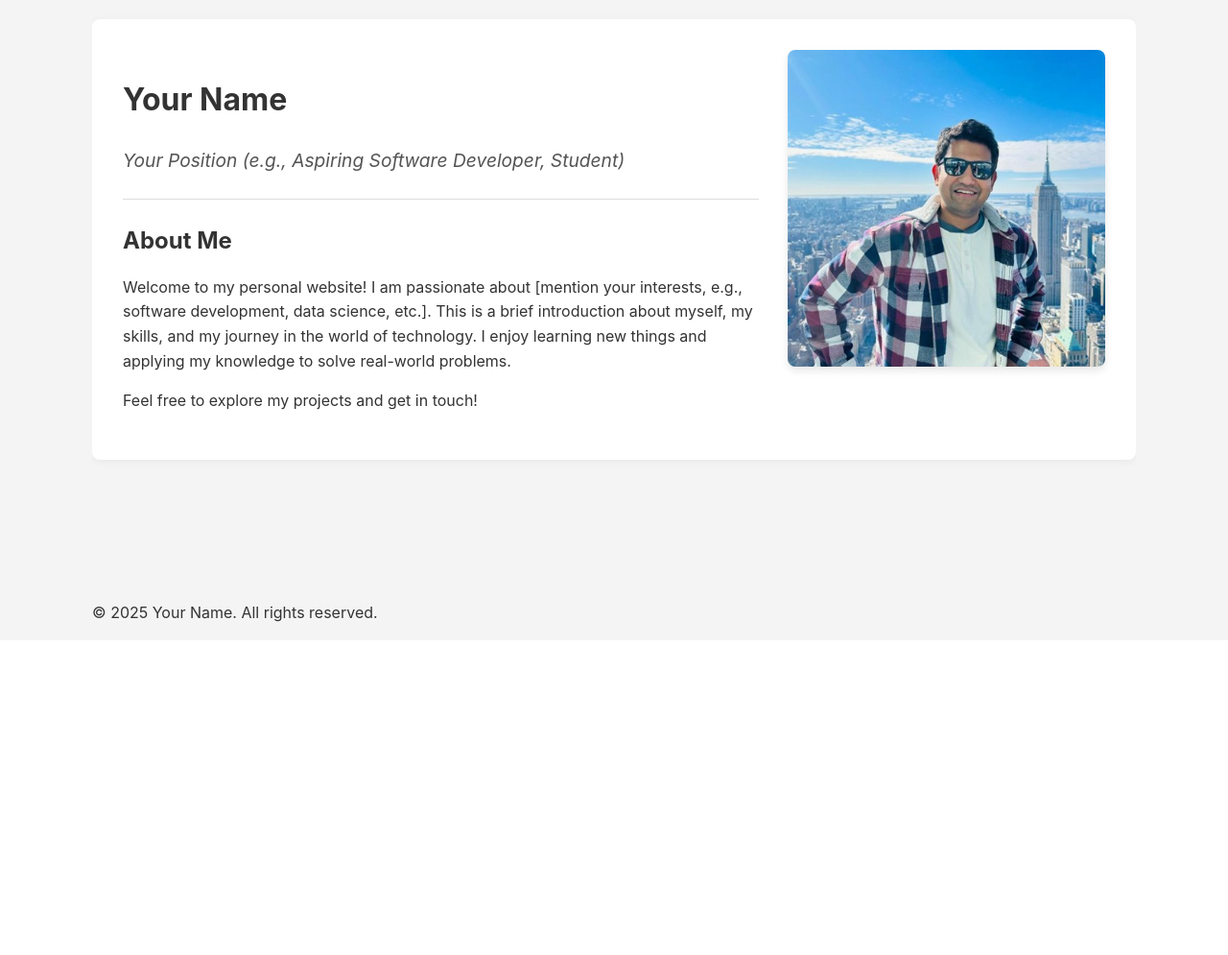
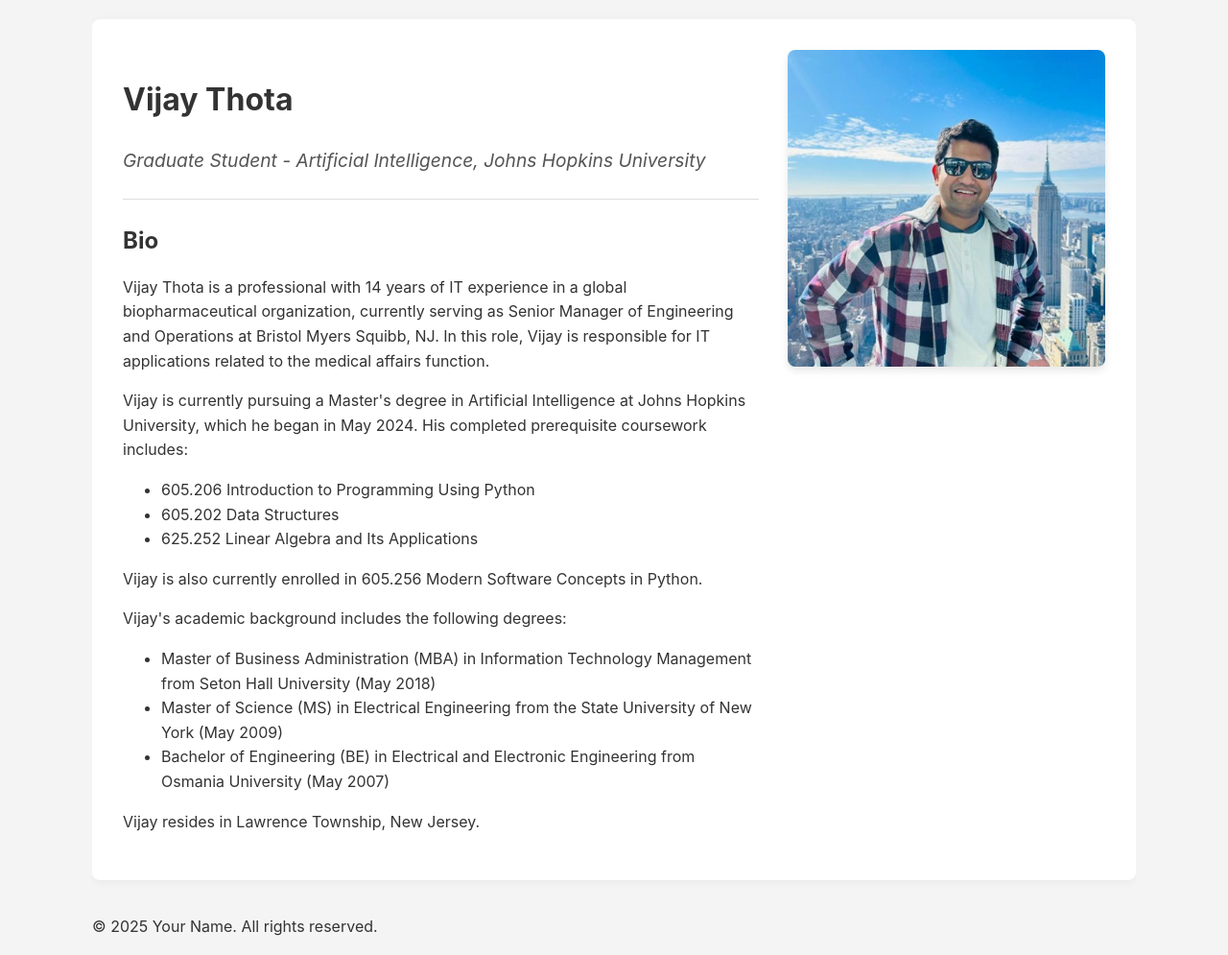
Before and after one commit to vkthota/jhu_software_concepts, a Python web app: template module_1/PersonalWebsite/templates/pages/home.html in a window 1280 px wide. Shown: the part 154-1149 px from the top of the page at 96% size. Before the commit the page ends 802 px from the top, so only its background shows below. Run offline with Jinja, Linux system fonts and the light colour scheme; the template is opened without the code that fills it, so the values that code supplies are empty.

Commit message:
Made cosmetic updates to the website

```diff
--- a/module_1/PersonalWebsite/templates/pages/contact.html
+++ b/module_1/PersonalWebsite/templates/pages/contact.html
@@ -10,14 +10,14 @@
     <div class="contact-details">
         <div class="contact-item">
             <h3>Email</h3>
-            <p><a href="mailto:your.email@example.com">your.email@example.com</a></p>
+            <p><a href="mailto:your.email@example.com">vthota1@jh.edu</a></p>
         </div>
 
         <div class="contact-item">
             <h3>LinkedIn</h3>
             <p>
-                <a href="https://www.linkedin.com/in/yourlinkedinprofile/" target="_blank" rel="noopener noreferrer">
-                    Visit my LinkedIn Profile (linkedin.com/in/yourlinkedinprofile)
+                <a href="https://www.linkedin.com/in/vijay-thota-5b24511b/" target="_blank" rel="noopener noreferrer">
+                    Visit my LinkedIn Profile
                 </a>
             </p>
         </div>
--- a/module_1/PersonalWebsite/templates/pages/home.html
+++ b/module_1/PersonalWebsite/templates/pages/home.html
@@ -1,27 +1,34 @@
 {% extends "base.html" %}
 
-{% block title %}Home - Your Name{% endblock %}
+{% block title %}Home - Vijay Thota{% endblock %}
 
 {% block content %}
 <section class="hero-section">
     <div class="bio-layout">
         <div class="bio-text">
-            <h2>Your Name</h2>
-            <p class="position">Your Position (e.g., Aspiring Software Developer, Student)</p>
+            <h2>Vijay Thota</h2>
+            <p class="position">Graduate Student - Artificial Intelligence, Johns Hopkins University</p>
             <hr>
-            <h3>About Me</h3>
-            <p>
-                Welcome to my personal website! I am passionate about [mention your interests, e.g., software development, data science, etc.].
-                This is a brief introduction about myself, my skills, and my journey in the world of technology.
-                I enjoy learning new things and applying my knowledge to solve real-world problems.
-            </p>
-            <p>
-                Feel free to explore my projects and get in touch!
-            </p>
+            <h3>Bio</h3>
+            <p>Vijay Thota is a professional with 14 years of IT experience in a global biopharmaceutical organization, currently serving as Senior Manager of Engineering and Operations at Bristol Myers Squibb, NJ. In this role, Vijay is responsible for IT applications related to the medical affairs function.</p>
+            <p>Vijay is currently pursuing a Master's degree in Artificial Intelligence at Johns Hopkins University, which he began in May 2024. His completed prerequisite coursework includes:</p>
+            <ul>
+                <li>605.206 Introduction to Programming Using Python</li>
+                <li>605.202 Data Structures</li>
+                <li>625.252 Linear Algebra and Its Applications</li>
+            </ul>
+            <p>Vijay is also currently enrolled in 605.256 Modern Software Concepts in Python.</p>
+            <p>Vijay's academic background includes the following degrees:</p>
+            <ul>
+                <li>Master of Business Administration (MBA) in Information Technology Management from Seton Hall University (May 2018)</li>
+                <li>Master of Science (MS) in Electrical Engineering from the State University of New York (May 2009)</li>
+                <li>Bachelor of Engineering (BE) in Electrical and Electronic Engineering from Osmania University (May 2007)</li>
+            </ul>
+            <p>Vijay resides in Lawrence Township, New Jersey.</p>
         </div>
         <div class="bio-image">
-            <img src="{{ url_for('static', filename='images/image.jpg') }}" alt="A picture of Your Name">
-            </div>
+            <img src="{{ url_for('static', filename='images/image.jpg') }}" alt="A picture of Vijay Thota">
+        </div>
     </div>
 </section>
 {% endblock %}
```
Also changed, not shown: module_1/PersonalWebsite/templates/pages/projects.html (+12 -14 lines).
